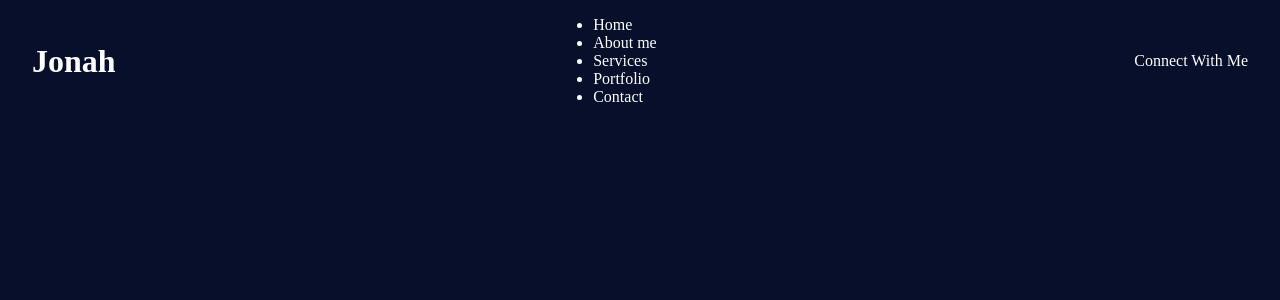
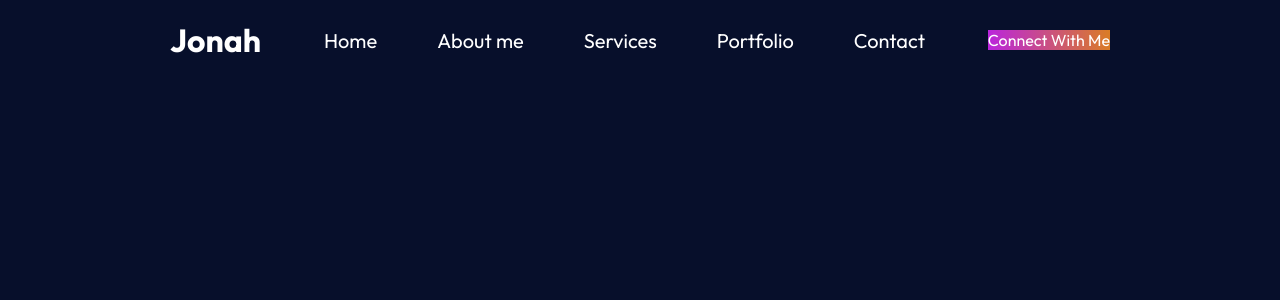
Before and after one commit to jonahunuafe/portfolio-react, a React (Vite) app: page / in a window 1280 px wide. Shown: the top 300 px of the page. Built offline with nearby package versions, Linux system fonts and the light colour scheme.

Commit message:
styled Navbar component

```diff
--- a/index.html
+++ b/index.html
@@ -5,6 +5,11 @@
     <link rel="icon" type="image/svg+xml" href="/vite.svg" />
     <meta name="viewport" content="width=device-width, initial-scale=1.0" />
     <title>Portfolio</title>
+    <link rel="preconnect" href="https://fonts.googleapis.com">
+    <link rel="preconnect" href="https://fonts.gstatic.com" crossorigin>
+    <link href="https://fonts.googleapis.com/css2?family=Outfit:wght@100..900&display=swap"
+    rel="stylesheet"
+    >
   </head>
   <body>
     <div id="root"></div>
--- a/src/components/Navbar.jsx
+++ b/src/components/Navbar.jsx
@@ -6,14 +6,14 @@ const Navbar = () => {
   return (
    <div className={classes.navbar}>
       <h1>Jonah</h1>
-      <ul className="nav-menu">
+      <ul className={classes.navList}>
          <li>Home</li>
          <li>About me</li>
          <li>Services</li>
          <li>Portfolio</li>
          <li>Contact</li>
       </ul>
-      <div className="nav-connect">Connect With Me</div>
+      <div className={classes.navConnect}>Connect With Me</div>
    </div>
   )
 }
--- a/src/components/Navbar.module.css
+++ b/src/components/Navbar.module.css
@@ -1,6 +1,40 @@
 .navbar {
    display: flex;
+   flex-direction: column;
    align-items: center;
    justify-content: space-between;
    margin: 1rem 2rem;
 }
+
+
+@media(min-width: 768px) {
+   .navbar {
+      flex-direction: row;
+      margin: 20px 170px;
+   }
+
+   .navList {
+      display: flex;
+      align-items: center;
+      list-style: none;
+      gap: 60px;
+      font-size: 20px;
+   }
+
+   .navList li {
+      cursor: pointer;
+   }
+
+   .navConnect {
+      padding: 20px;
+      border-radius: 50px;
+      background: linear-gradient(267deg, #DA7C25 0.36%, #B923E1 102.06%);
+      font-size: 18px;
+      cursor: pointer;
+      transition: 0.5s;
+   }
+
+   .navConnect:hover {
+      transform: scale(1.05);
+   }
+}
--- a/src/index.css
+++ b/src/index.css
@@ -7,4 +7,5 @@ body {
   height: 100vh;
   background: #070F2B;
   color: #fff;
+  font-family: "outfit";
 }
```
